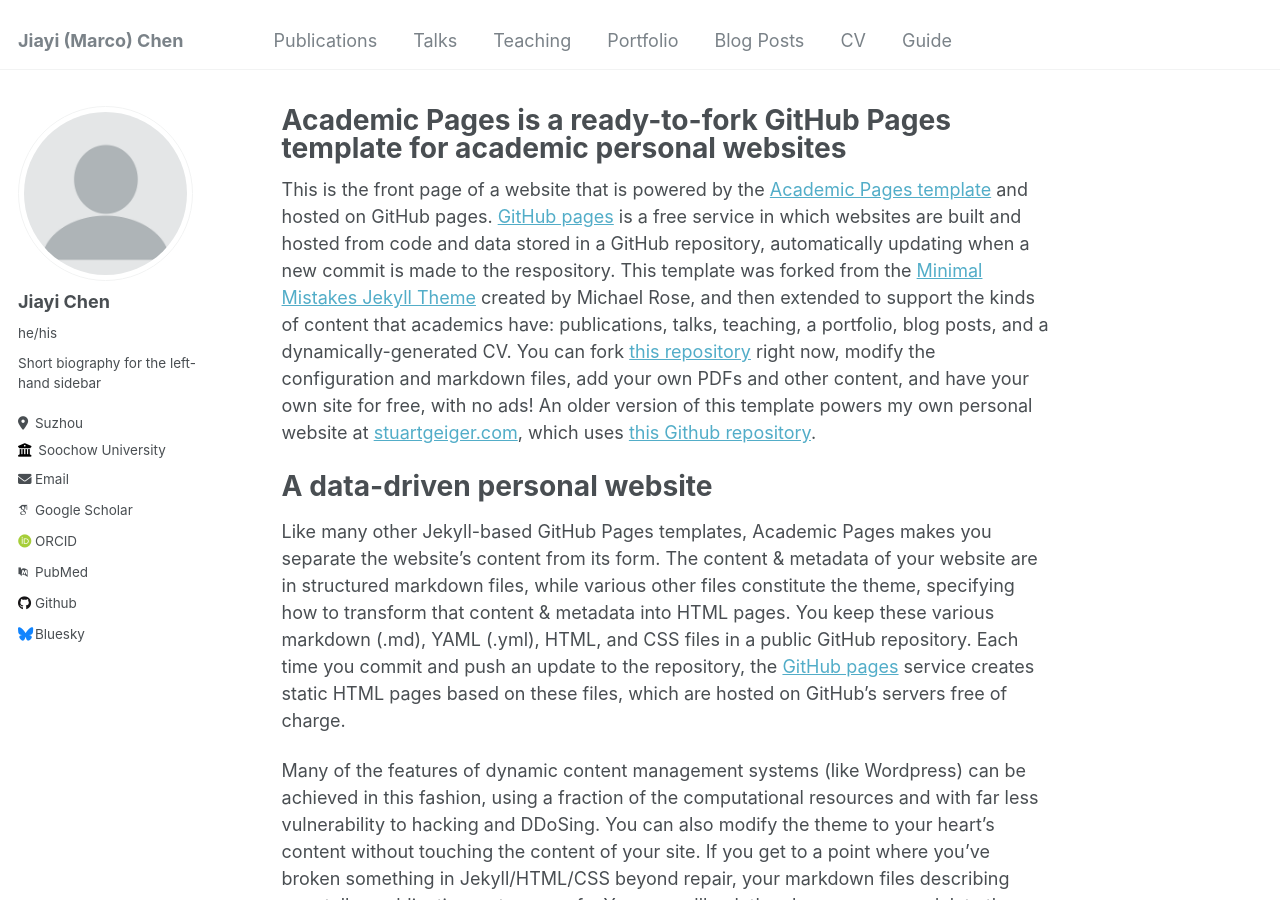
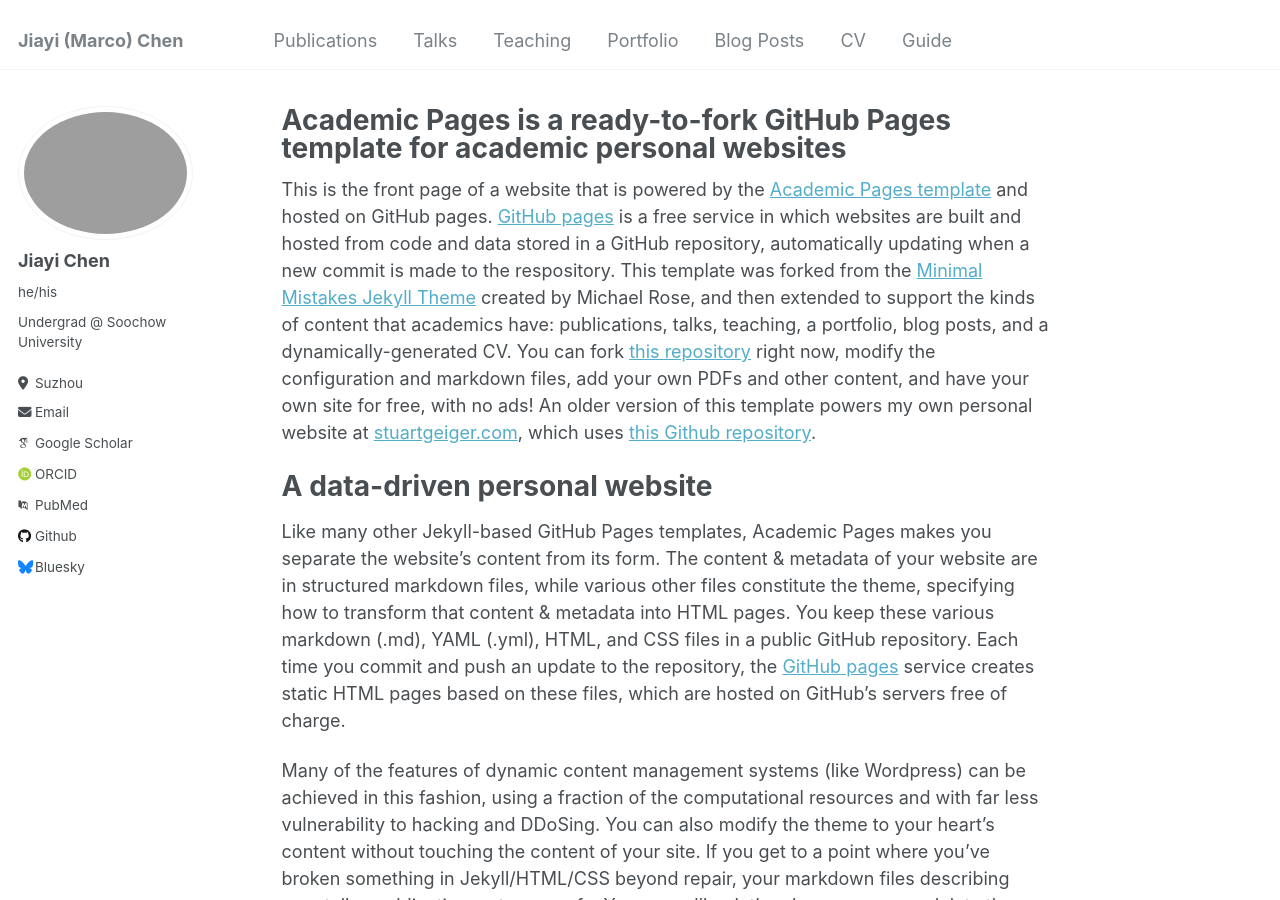
Before and after one commit to marcochen0720/marcochen0720.github.io, a Jekyll site: the page built from _pages/about.md, in a window 1280 px wide and 900 px high. Built offline with Jekyll 4.4.1, drawn with Linux system fonts in a browser that asks for light colours; some web fonts are replaced.

Commit message:
Update _config.yml

```diff
--- a/_config.yml
+++ b/_config.yml
@@ -21,12 +21,12 @@
 #               Additional customization can be done by editing /_includes/author-profile.html
 author:
   # Biographic information
-  avatar           : "profile.png"
+  avatar           : "IMG_1862.JPG"
   name             : "Jiayi Chen"
   pronouns         : "he/his" # example: "she/her"
-  bio              : "Short biography for the left-hand sidebar"
+  bio              : "Undergrad @ Soochow University"
   location         : "Suzhou"
-  employer         : "Soochow University"
+  employer         :
   uri              : # URL
   email            : "marcochen0720@outlook.com"
 
```
